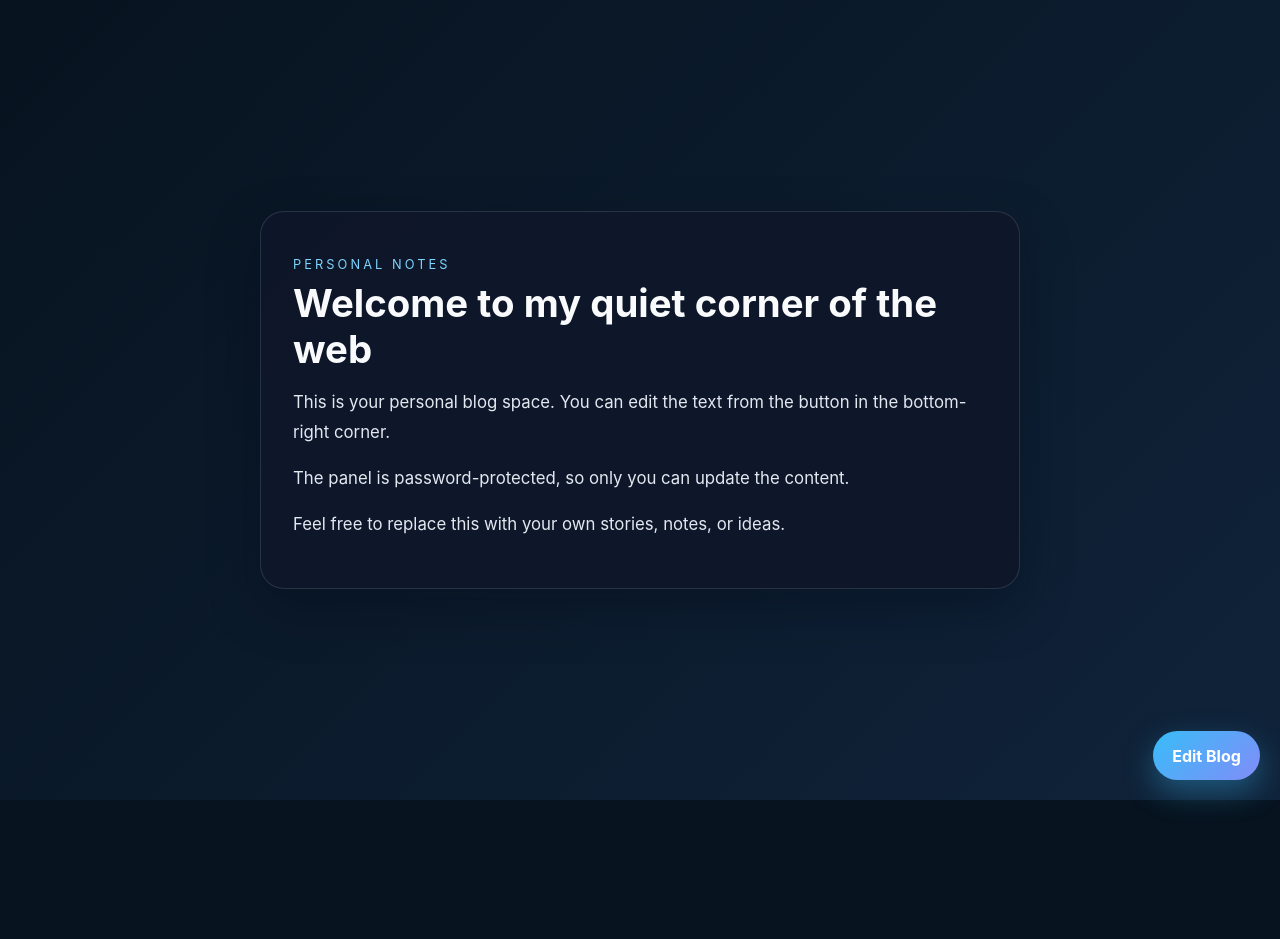
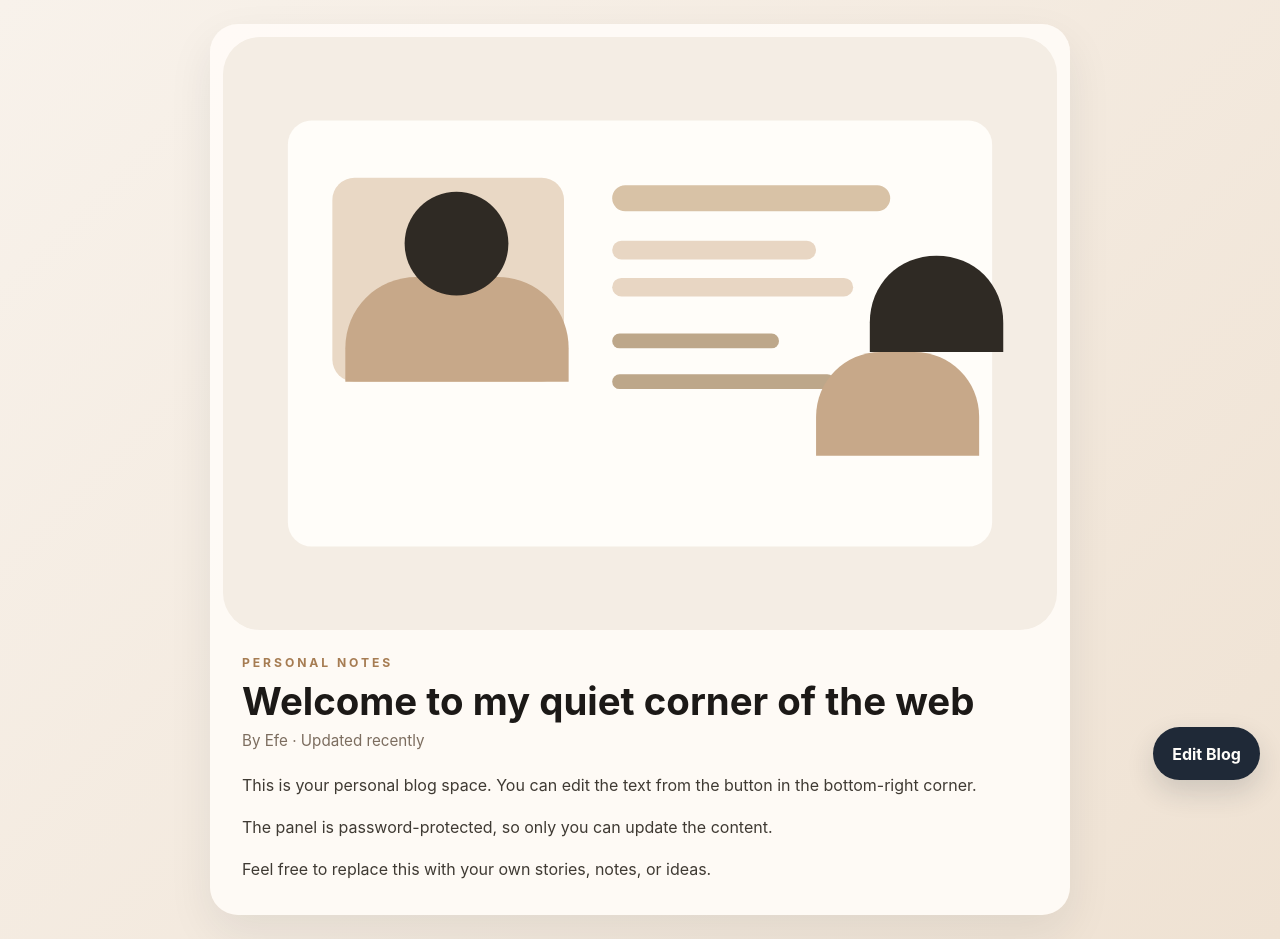
Before and after one commit to EfeKaner/personal-blog, a plain HTML site: page index.html in a window 1280 px wide. Before the commit the page ends 800 px from the top, so only its background shows below. Drawn offline with Linux system fonts and the light colour scheme.

Commit message:
Add hero illustration, blog content, and enhance styling for personal blog

```diff
--- a/index.html
+++ b/index.html
@@ -9,9 +9,15 @@
   <body>
     <main class="page">
       <section class="blog-card">
-        <p class="eyebrow">Personal Notes</p>
-        <h1>Welcome to my quiet corner of the web</h1>
-        <div id="blogContent" class="blog-content"></div>
+        <div class="blog-hero">
+          <img class="blog-hero__image" src="assets/hero-blog.svg" alt="Minimal personal blog illustration" />
+        </div>
+        <div class="blog-content-wrap">
+          <p class="eyebrow">Personal Notes</p>
+          <h1 class="blog-title">Welcome to my quiet corner of the web</h1>
+          <p class="blog-meta">By Efe · Updated recently</p>
+          <div id="blogContent" class="blog-content"></div>
+        </div>
       </section>
     </main>
 
--- a/script.js
+++ b/script.js
@@ -1,5 +1,6 @@
 const STORAGE_KEY = 'personal-blog-content';
 const PASSWORD = 'efeefe11134yutiw..';
+const CONTENT_FILE = 'blog-content.md';
 const defaultContent = [
   'This is your personal blog space. You can edit the text from the button in the bottom-right corner.',
   'The panel is password-protected, so only you can update the content.',
@@ -38,6 +39,22 @@ function loadContent() {
   renderContent(text);
 }
 
+async function saveContentToFile(text) {
+  try {
+    const response = await fetch(CONTENT_FILE, {
+      method: 'PUT',
+      headers: { 'Content-Type': 'text/markdown; charset=utf-8' },
+      body: text
+    });
+
+    if (!response.ok) {
+      console.warn('Could not save content to file:', response.status);
+    }
+  } catch (error) {
+    console.warn('File save failed:', error);
+  }
+}
+
 editButton.addEventListener('click', () => {
   const enteredPassword = window.prompt('Enter password to edit the blog');
 
@@ -53,9 +70,10 @@ editButton.addEventListener('click', () => {
   }
 });
 
-saveButton.addEventListener('click', () => {
+saveButton.addEventListener('click', async () => {
   const text = editorText.value.trim() || defaultContent;
   localStorage.setItem(STORAGE_KEY, text);
+  await saveContentToFile(text);
   renderContent(text);
   editorPanel.classList.add('hidden');
 });
--- a/styles.css
+++ b/styles.css
@@ -1,8 +1,9 @@
 :root {
-  color-scheme: dark;
-  font-family: Inter, system-ui, -apple-system, BlinkMacSystemFont, "Segoe UI", sans-serif;
-  background: #07131f;
-  color: #f8fafc;
+  color-scheme: light;
+  font-family: "Inter", "Segoe UI", Roboto, Arial, sans-serif;
+  background: #f6efe8;
+  color: #1f2937;
+  line-height: 1.5;
 }
 
 * {
@@ -12,42 +13,71 @@
 body {
   margin: 0;
   min-height: 100vh;
-  background: linear-gradient(135deg, #07131f 0%, #10233a 100%);
+  background: linear-gradient(135deg, #f8f2eb 0%, #efe2d3 100%);
+  color: #1f2937;
 }
 
 .page {
   min-height: 100vh;
   display: grid;
   place-items: center;
-  padding: 2rem;
+  padding: 1.5rem;
 }
 
 .blog-card {
-  width: min(760px, 100%);
-  background: rgba(15, 23, 42, 0.9);
-  border: 1px solid rgba(148, 163, 184, 0.2);
-  border-radius: 24px;
-  padding: 2rem;
-  box-shadow: 0 20px 50px rgba(2, 8, 23, 0.35);
+  width: min(860px, 100%);
+  background: rgba(255, 251, 247, 0.95);
+  border-radius: 28px;
+  overflow: hidden;
+  box-shadow: 0 18px 45px rgba(31, 41, 55, 0.08);
+}
+
+.blog-hero {
+  padding: 0.8rem 0.8rem 0;
+}
+
+.blog-hero__image {
+  display: block;
+  width: 100%;
+  height: auto;
+  border-radius: 22px;
+}
+
+.blog-content-wrap {
+  padding: 1.5rem 2rem 2rem;
 }
 
 .eyebrow {
+  margin: 0 0 0.4rem;
   text-transform: uppercase;
   letter-spacing: 0.24em;
-  font-size: 0.8rem;
-  color: #7dd3fc;
-  margin-bottom: 0.5rem;
+  font-size: 0.76rem;
+  font-weight: 700;
+  color: #a67c52;
 }
 
-h1 {
-  margin: 0 0 1rem;
-  font-size: clamp(1.8rem, 3vw, 2.4rem);
+.blog-title {
+  margin: 0 0 0.45rem;
+  font-size: clamp(1.8rem, 3vw, 2.45rem);
+  line-height: 1.15;
+  color: #1c1917;
+}
+
+.blog-meta {
+  margin: 0 0 1.1rem;
+  color: #7c6d5f;
+  font-size: 0.95rem;
 }
 
 .blog-content p {
-  font-size: 1.05rem;
+  margin: 0 0 0.9rem;
+  font-size: 1rem;
   line-height: 1.75;
-  color: #e2e8f0;
+  color: #3f3a33;
+}
+
+.blog-content p:last-child {
+  margin-bottom: 0;
 }
 
 .edit-fab {
@@ -57,17 +87,17 @@ h1 {
   border: none;
   border-radius: 999px;
   padding: 0.9rem 1.2rem;
-  background: linear-gradient(135deg, #38bdf8, #818cf8);
-  color: white;
+  background: #1f2937;
+  color: #fffdf9;
   font-weight: 700;
   cursor: pointer;
-  box-shadow: 0 12px 30px rgba(56, 189, 248, 0.35);
+  box-shadow: 0 12px 28px rgba(31, 41, 55, 0.16);
 }
 
 .editor-panel {
   position: fixed;
   inset: 0;
-  background: rgba(2, 8, 23, 0.72);
+  background: rgba(31, 41, 55, 0.6);
   display: grid;
   place-items: center;
   padding: 1rem;
@@ -79,14 +109,15 @@ h1 {
 
 .editor-card {
   width: min(620px, 100%);
-  background: #111827;
-  border: 1px solid rgba(148, 163, 184, 0.25);
-  border-radius: 20px;
+  background: #fffdf9;
+  border-radius: 22px;
   padding: 1.25rem;
+  box-shadow: 0 16px 40px rgba(31, 41, 55, 0.12);
 }
 
 .editor-card h2 {
   margin-top: 0;
+  color: #1c1917;
 }
 
 textarea {
@@ -94,10 +125,10 @@ textarea {
   min-height: 280px;
   margin-top: 1rem;
   border-radius: 14px;
-  border: 1px solid rgba(148, 163, 184, 0.25);
+  border: 1px solid #e7d8c8;
   padding: 0.9rem;
-  background: #0f172a;
-  color: #f8fafc;
+  background: #fcf7f1;
+  color: #1f2937;
   resize: vertical;
   font: inherit;
 }
@@ -118,6 +149,6 @@ button {
 }
 
 button.primary {
-  background: #38bdf8;
-  color: white;
+  background: #1f2937;
+  color: #fffdf9;
 }
```
Also changed, not shown: blog-content.md (added, +5 -0 lines), assets/hero-blog.svg (added).
